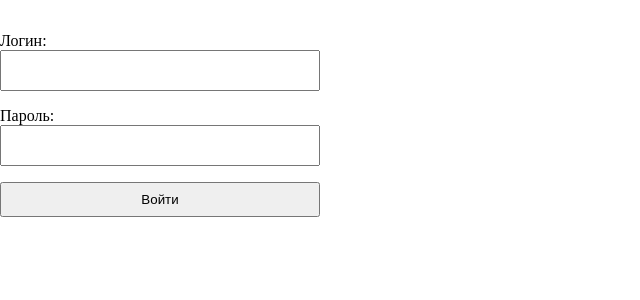
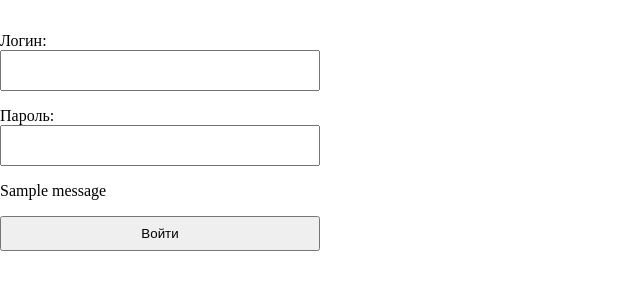
Before and after one commit to nvtortsev/simple_web_app, a Django app: page /accounts/sign_in/ in a window 1280 px wide. Shown: the part 64-364 px from the top of the page, without its empty margins (0-640 px from the left). Run offline with Django 5.2, Linux system fonts and the light colour scheme; tables that the repository leaves empty hold one stand-in row (values such as "Sample post"); one stand-in notice (Sample message) is shown.

Commit message:
fix error messages

```diff
--- a/accounts/templates/accounts/sign_in.html
+++ b/accounts/templates/accounts/sign_in.html
@@ -5,8 +5,14 @@
 
 <form class='wrapper' method="POST">
 	{% csrf_token %}
+
+
 	{% comment %} форма авторизации {% endcomment %}
 	{{form.as_p}}
+	{% comment %} ошибки валидации {% endcomment %}
+	{% for message in messages %}
+		<p>{{message}}</p>
+	{% endfor %}
 	<button type='submit'>Войти</button>
 </form>
 {% endblock content %}
--- a/accounts/views.py
+++ b/accounts/views.py
@@ -39,7 +39,7 @@ def sign_in(request):
                 auth.login(request, user)
                 return redirect("/")
             else:
-                messages.info("Проверьте логин или пароль")
+                messages.info(request, "Проверьте логин или пароль")
                 return redirect("/accounts/sign_in/")
     else:
         form = SignInForm()
```
Also changed, not shown: db.sqlite3.
